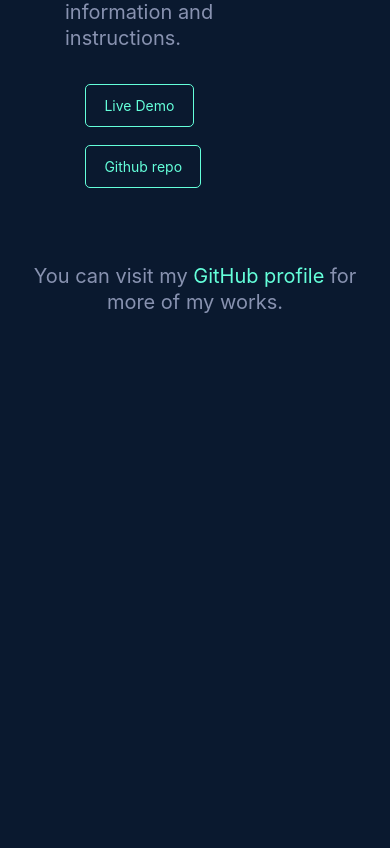
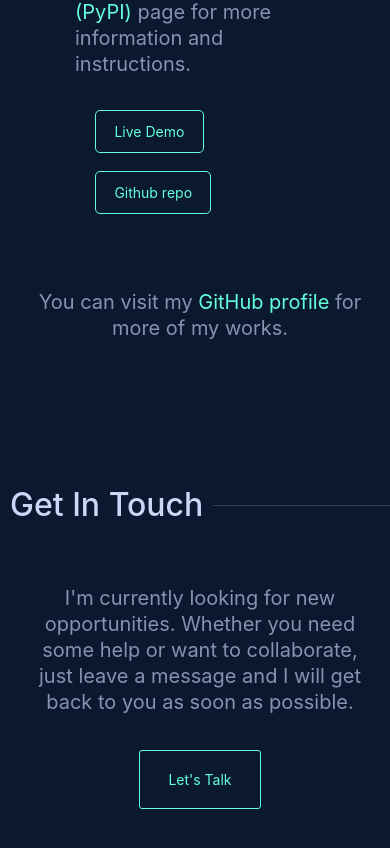
Before and after one commit to beingbiplov/portfolio, a React (Create React App) app: page / in a window 390 px wide. Shown: the part 6383-7231 px from the top of the page. Before the commit the page ends 6798 px from the top, so only its background shows below. Built offline with nearby package versions, Linux system fonts and the light colour scheme.

Commit message:
contact section

```diff
--- a/src/App.js
+++ b/src/App.js
@@ -4,6 +4,7 @@ import Header from './components/Header'
 import About from './components/About'
 import Skills from './components/Skills'
 import Works from './components/Works'
+import Contact from './components/Contact'
 
 function App() {
   return (
@@ -13,6 +14,7 @@ function App() {
     <About />
     <Skills />
     <Works />
+    <Contact />
 
     </div>
   );
--- /dev/null
+++ b/src/components/Contact.js
@@ -0,0 +1,26 @@
+import React from 'react'
+import './css/Contact.css'
+import { Container, Row, Col } from 'react-bootstrap'
+
+const Contact = () =>{
+	return(
+		<Container className='contact_section' id='contact_section'>
+			<h3 className='contact_title'>
+				Get In Touch
+			</h3>
+			<div className='contact'>
+				<p className='contact_text'>
+					I'm currently looking for new opportunities. Whether you need
+					some help or want to collaborate, just leave a message and I will
+					get back to you as soon as possible.
+				</p>
+				<div className='git_section'>
+				<a className='git_button' href='mailto:sharmabiplov@gmail.com'> Let's Talk </a>
+			</div>
+
+			</div>
+		</Container>
+
+	)
+}
+export default Contact
--- /dev/null
+++ b/src/components/css/Contact.css
@@ -0,0 +1,44 @@
+.contact_section{
+	margin: 0px auto;
+	padding: 35px 0px 75px 0px;
+	position: relative;
+}
+
+.contact_title{
+	position: relative;
+	display: flex;
+	align-items: center;
+	margin: 10px 0px 40px;
+	white-space: nowrap;
+	font-size: 32px;
+	color: rgb(204, 214, 246);
+}
+.contact_section h3:after {
+    content: "";
+    flex: 1 1;
+    border-bottom: 1px solid rgb(48,60,85);
+    margin-left: 20px;
+    max-width: 300px
+}
+.contact{
+	text-align: center;
+	padding:40px 21%;
+}
+
+@media(max-width: 1024px){
+	.contact_section{
+		padding-left: 10px;
+	}
+	.contact{
+		padding:20px 5%;
+	}
+}
+
+
+@media(max-width: 756px){
+	.contact_section h3:after{
+		max-width: 200px;
+		margin-left: 10px;
+	}
+
+}
--- a/src/components/css/Works.css
+++ b/src/components/css/Works.css
@@ -33,6 +33,14 @@
 .project_info{
 	padding: 0px 55px;
 }
+
+@media(max-width: 1024px){
+	.works_section{
+		padding-left: 10px;
+	}
+}
+
+
 
 @media(max-width: 756px){
 	.works_section h3:after{
```
Also changed, not shown: src/components/Footer.js (added), src/components/css/Footer.css (added).
